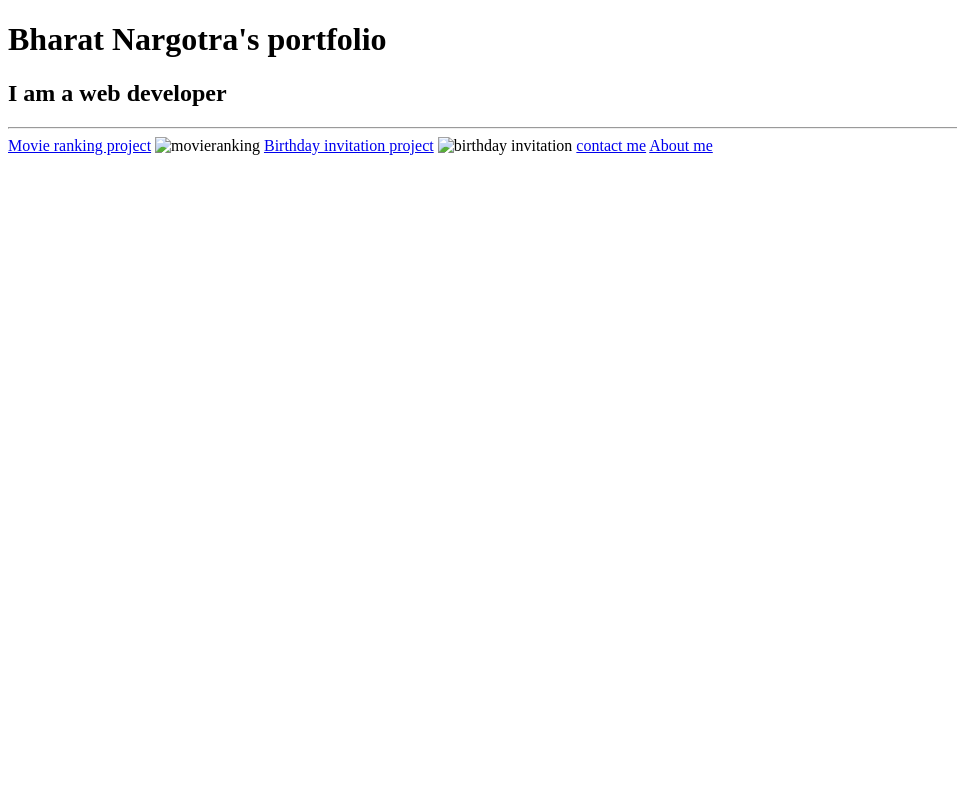
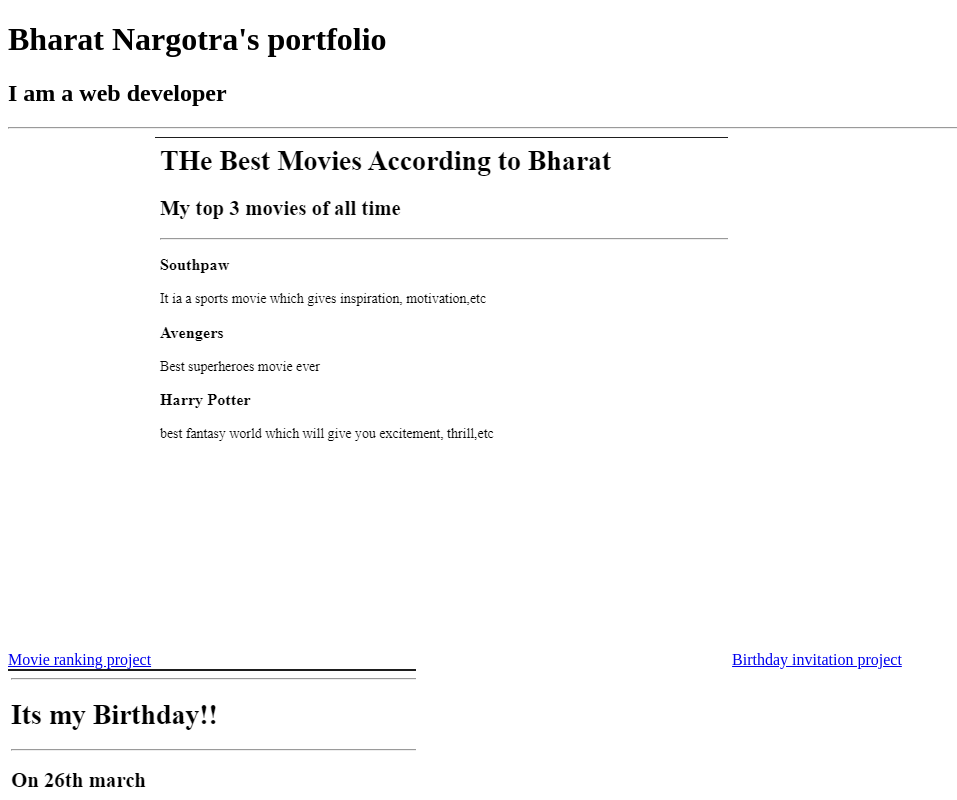
Before and after one commit to BharatNargotra/html-portfolio, a plain HTML site: page index.html in a window 1280 px wide. Shown: the top 800 px of the page, without its empty margins (0-957 px from the left). Drawn offline with Linux system fonts and the light colour scheme.

Commit message:
Update index.html

```diff
--- a/index.html
+++ b/index.html
@@ -25,9 +25,9 @@ https://developer.mozilla.org/en-US/docs/Web/HTML/Element/img#attr-height -->
     <h2>I am a web developer</h2>
     <hr />
     <a href="./public/movie-ranking.html">Movie ranking project</a>
-    <img src="./public/movieranking.png-200" alt="movieranking" />
+    <img src="./public/movieranking.png" alt="movieranking" />
     <a href="./public/birthday-invite.html">Birthday invitation project</a>
-    <img src="./public/birthdayparty.png-200" alt="birthday invitation"/>
+    <img src="./public/birthdayparty.png" alt="birthday invitation"/>
     <a href="./public/contact.html">contact me</a>
     <a href="./public/about.html">About me</a>
 </body>
```
